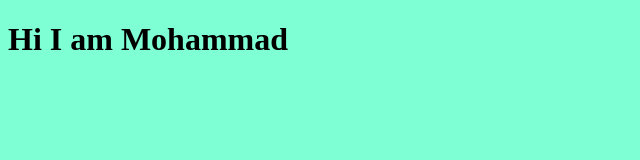
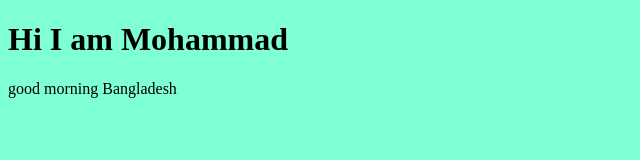
Before and after one commit to mohammadbiswash/my-new-gui, a plain HTML site: page index.html in a window 1280 px wide. Shown: the whole page, without its empty margins (0-640 px from the left). Drawn offline with Linux system fonts and the light colour scheme.

Commit message:
2nd update

```diff
--- a/index.html
+++ b/index.html
@@ -8,5 +8,10 @@
 </head>
 <body>
     <h1>Hi I am Mohammad</h1>
+    <div>
+        <p>
+            good morning Bangladesh
+        </p>
+    </div>
 </body>
 </html>
```
